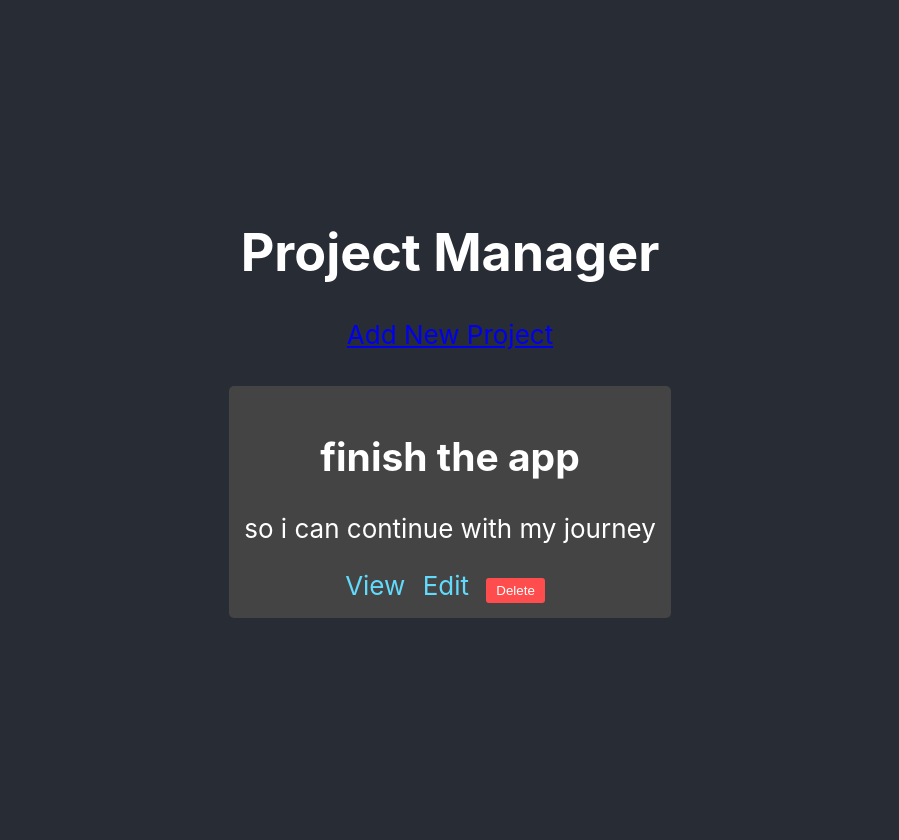
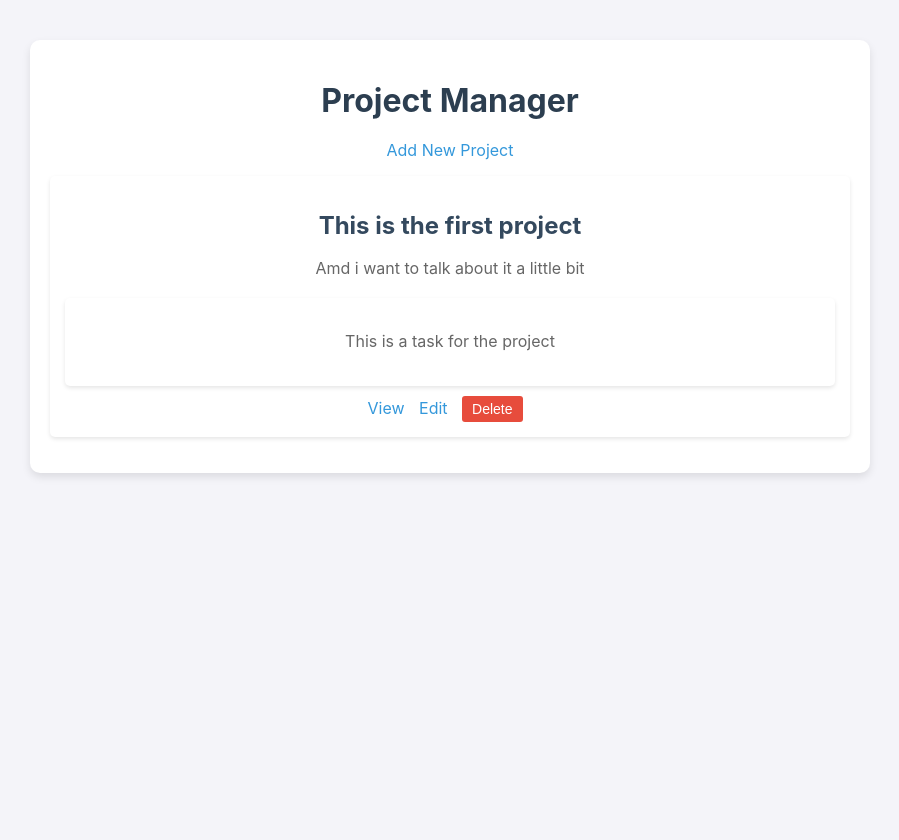
Before and after one commit to sin-server/task-flask, a Flask app: page / in a window 1280 px wide. Shown: the whole page, without its empty margins (190-1089 px from the left). After the commit the page ends 477 px from the top, so only its background shows below. Run offline with Flask 3, Linux system fonts and the light colour scheme; a user stored in the database is signed in.

Commit message:
Pending changes exported from your codespace

```diff
--- a/app.py
+++ b/app.py
@@ -3,25 +3,34 @@ from flask import Flask, render_template, request, redirect, url_for, flash
 from flask_sqlalchemy import SQLAlchemy
 from flask_login import LoginManager, UserMixin, login_user, login_required, logout_user, current_user
 from flask_migrate import Migrate
-import logging
-from logging.handlers import RotatingFileHandler
-from logging import Formatter
+from werkzeug.security import generate_password_hash, check_password_hash
 from datetime import datetime
 
-
+# Initialize Flask app
 app = Flask(__name__)
 app.config['SQLALCHEMY_DATABASE_URI'] = 'sqlite:///tasks.db'
 app.config['SECRET_KEY'] = 'your_secret_key_here'
+
+# Initialize extensions
 db = SQLAlchemy(app)
 migrate = Migrate(app, db)
 login_manager = LoginManager(app)
 login_manager.login_view = 'login'
 
+
+# Database Models
 class User(UserMixin, db.Model):
     id = db.Column(db.Integer, primary_key=True)
     username = db.Column(db.String(100), unique=True, nullable=False)
-    password = db.Column(db.String(100), nullable=False)
+    password_hash = db.Column(db.String(128), nullable=False)
     projects = db.relationship('Project', backref='user', lazy=True)
+
+    def set_password(self, password):
+        self.password_hash = generate_password_hash(password)
+
+    def check_password(self, password):
+        return check_password_hash(self.password_hash, password)
+
 
 class Project(db.Model):
     id = db.Column(db.Integer, primary_key=True)
@@ -29,6 +38,7 @@ class Project(db.Model):
     description = db.Column(db.String(200))
     user_id = db.Column(db.Integer, db.ForeignKey('user.id'), nullable=False)
     tasks = db.relationship('Task', backref='project', lazy=True)
+
 
 class Task(db.Model):
     id = db.Column(db.Integer, primary_key=True)
@@ -38,20 +48,27 @@ class Task(db.Model):
     due_date = db.Column(db.Date)
     project_id = db.Column(db.Integer, db.ForeignKey('project.id'), nullable=False)
 
+
+# Flask-Login user loader
 @login_manager.user_loader
 def load_user(user_id):
     return User.query.get(int(user_id))
 
+
+# CLI command to initialize the database
 @app.cli.command("init-db")
 def init_db():
     db.create_all()
     click.echo("Initialized the database.")
 
+
+# Routes
 @app.route("/")
 @login_required
 def index():
     projects = Project.query.filter_by(user_id=current_user.id).all()
     return render_template("index.html", projects=projects)
+
 
 @app.route("/login", methods=["GET", "POST"])
 def login():
@@ -59,17 +76,19 @@ def login():
         username = request.form['username']
         password = request.form['password']
         user = User.query.filter_by(username=username).first()
-        if user and user.password == password:
+        if user and user.check_password(password):
             login_user(user)
             return redirect(url_for('index'))
         flash('Invalid username or password')
     return render_template("login.html")
+
 
 @app.route("/logout")
 @login_required
 def logout():
     logout_user()
     return redirect(url_for('login'))
+
 
 @app.route("/register", methods=["GET", "POST"])
 def register():
@@ -79,12 +98,27 @@ def register():
         if User.query.filter_by(username=username).first():
             flash('Username already exists')
             return redirect(url_for('register'))
-        new_user = User(username=username, password=password)
+        new_user = User(username=username)
+        new_user.set_password(password)
         db.session.add(new_user)
         db.session.commit()
         login_user(new_user)
         return redirect(url_for('index'))
     return render_template("register.html")
+
+
+@app.route("/add_project", methods=["GET", "POST"])
+@login_required
+def add_project():
+    if request.method == "POST":
+        name = request.form['name']
+        description = request.form['description']
+        new_project = Project(name=name, description=description, user_id=current_user.id)
+        db.session.add(new_project)
+        db.session.commit()
+        return redirect(url_for('index'))
+    return render_template("add_project.html")
+
 
 @app.route("/add_task/<int:project_id>", methods=["GET", "POST"])
 @login_required
@@ -114,7 +148,7 @@ def add_task(project_id):
             description=description,
             status=status,
             due_date=due_date,
-            project_id=project_id
+            project_id=project_id  # Ensure project_id is set
         )
         db.session.add(new_task)
         db.session.commit()
@@ -122,37 +156,16 @@ def add_task(project_id):
 
     return render_template("add_task.html", project_id=project_id)
 
-@app.route("/add_project", methods=["GET", "POST"])
+
+@app.route("/project_detail/<int:project_id>")
 @login_required
-def add_project():
-    if request.method == "POST":
-        name = request.form['name']
-        description = request.form['description']
-        new_project = Project(name=name, description=description, user_id=current_user.id)
-        db.session.add(new_project)
-        db.session.commit()
-        return redirect(url_for('index'))
-    return render_template("add_project.html")
-
-@app.route("/add_task/<int:project_id>", methods=["GET", "POST"])
-@login_required
-def add_task(project_id):
+def project_detail(project_id):
     project = Project.query.get_or_404(project_id)
     if project.user_id != current_user.id:
-        flash('You do not have permission to add tasks to this project')
+        flash('You do not have permission to view this project')
         return redirect(url_for('index'))
-    if request.method == "POST":
-        new_task = Task(
-            title=request.form['title'],
-            description=request.form['description'],
-            status=request.form['status'],
-            due_date=request.form['due_date'],
-            project_id=project_id
-        )
-        db.session.add(new_task)
-        db.session.commit()
-        return redirect(url_for('project_detail', project_id=project_id))
-    return render_template("add_task.html", project_id=project_id)
+    return render_template("project_detail.html", project=project)
+
 
 @app.route("/edit_task/<int:task_id>", methods=["GET", "POST"])
 @login_required
@@ -162,14 +175,26 @@ def edit_task(task_id):
     if project.user_id != current_user.id:
         flash('You do not have permission to edit this task')
         return redirect(url_for('index'))
+
     if request.method == "POST":
         task.title = request.form['title']
         task.description = request.form['description']
         task.status = request.form['status']
-        task.due_date = request.form['due_date']
+        due_date_str = request.form['due_date']
+
+        # Convert due_date_str to a date object (or None if empty)
+        if due_date_str:
+            try:
+                task.due_date = datetime.strptime(due_date_str, '%Y-%m-%d').date()
+            except ValueError:
+                flash('Invalid date format. Please use YYYY-MM-DD.')
+                return redirect(url_for('edit_task', task_id=task_id))
+
         db.session.commit()
         return redirect(url_for('project_detail', project_id=task.project_id))
+
     return render_template("edit_task.html", task=task)
+
 
 @app.route("/delete_task/<int:task_id>", methods=["POST"])
 @login_required
@@ -179,10 +204,12 @@ def delete_task(task_id):
     if project.user_id != current_user.id:
         flash('You do not have permission to delete this task')
         return redirect(url_for('index'))
+
     project_id = task.project_id
     db.session.delete(task)
     db.session.commit()
     return redirect(url_for('project_detail', project_id=project_id))
+
 
 @app.route("/complete_task/<int:task_id>", methods=["POST"])
 @login_required
@@ -192,9 +219,11 @@ def complete_task(task_id):
     if project.user_id != current_user.id:
         flash('You do not have permission to complete this task')
         return redirect(url_for('index'))
+
     task.status = "Done"
     db.session.commit()
     return redirect(url_for('project_detail', project_id=task.project_id))
+
 
 @app.route("/edit_project/<int:project_id>", methods=["GET", "POST"])
 @login_required
@@ -203,12 +232,15 @@ def edit_project(project_id):
     if project.user_id != current_user.id:
         flash('You do not have permission to edit this project')
         return redirect(url_for('index'))
+
     if request.method == "POST":
         project.name = request.form['name']
         project.description = request.form['description']
         db.session.commit()
         return redirect(url_for('index'))
+
     return render_template("edit_project.html", project=project)
+
 
 @app.route("/delete_project/<int:project_id>", methods=["POST"])
 @login_required
@@ -217,9 +249,12 @@ def delete_project(project_id):
     if project.user_id != current_user.id:
         flash('You do not have permission to delete this project')
         return redirect(url_for('index'))
+
     db.session.delete(project)
     db.session.commit()
     return redirect(url_for('index'))
 
+
+# Run the app
 if __name__ == "__main__":
     app.run(debug=True, port=5000)
--- a/static/main.css
+++ b/static/main.css
@@ -1,80 +1,139 @@
+/* General Styles */
 body {
     margin: 0;
-    font-family: -apple-system, BlinkMacSystemFont, "Segoe UI", "Roboto", "Oxygen",
-        "Ubuntu", "Cantarell", "Fira Sans", "Droid Sans", "Helvetica Neue",
-        sans-serif;
+    font-family: -apple-system, BlinkMacSystemFont, "Segoe UI", Roboto, "Helvetica Neue", Arial, sans-serif;
     -webkit-font-smoothing: antialiased;
     -moz-osx-font-smoothing: grayscale;
-}
-
-code {
-    font-family: source-code-pro, Menlo, Monaco, Consolas, "Courier New",
-        monospace;
+    background-color: #f4f4f9;
+    color: #333;
 }
 
 .App {
     text-align: center;
-}
-
-.App-logo {
-    height: 40vmin;
-    pointer-events: none;
+    padding: 20px;
 }
 
 .App-header {
-    background-color: #282c34;
-    min-height: 100vh;
-    display: flex;
-    flex-direction: column;
-    align-items: center;
-    justify-content: center;
-    font-size: calc(10px + 2vmin);
-    color: white;
+    background-color: #ffffff;
     padding: 20px;
-    text-align: center;
+    border-radius: 10px;
+    box-shadow: 0 4px 8px rgba(0, 0, 0, 0.1);
+    max-width: 800px;
+    margin: 20px auto;
 }
 
-.App-link {
-    color: #61dafb;
+h1 {
+    color: #2c3e50;
+    margin-bottom: 20px;
 }
 
-.heart {
-    color: #ff0000;
+h2 {
+    color: #34495e;
+    margin-bottom: 10px;
 }
 
-.small {
-    font-size: 0.75rem;
+p {
+    color: #666;
+    line-height: 1.6;
 }
 
+/* Forms */
+form {
+    margin: 20px 0;
+    text-align: left;
+}
+
+label {
+    display: block;
+    margin-bottom: 5px;
+    font-weight: bold;
+    color: #2c3e50;
+}
+
+input[type="text"],
+input[type="password"],
+input[type="date"],
+textarea,
+select {
+    width: 100%;
+    padding: 10px;
+    margin-bottom: 15px;
+    border: 1px solid #ddd;
+    border-radius: 5px;
+    font-size: 16px;
+    box-sizing: border-box;
+}
+
+textarea {
+    resize: vertical;
+    min-height: 100px;
+}
+
+button {
+    background-color: #3498db;
+    color: white;
+    border: none;
+    padding: 10px 20px;
+    border-radius: 5px;
+    cursor: pointer;
+    font-size: 16px;
+    transition: background-color 0.3s ease;
+}
+
+button:hover {
+    background-color: #2980b9;
+}
+
+/* Links */
+a {
+    color: #3498db;
+    text-decoration: none;
+    transition: color 0.3s ease;
+}
+
+a:hover {
+    color: #2980b9;
+}
+
+/* Lists */
 ul {
     list-style-type: none;
     padding: 0;
 }
 
 li {
-    background: #444;
-    margin: 10px 0;
+    background-color: #ffffff;
     padding: 15px;
+    margin-bottom: 10px;
     border-radius: 5px;
-    color: white;
+    box-shadow: 0 2px 4px rgba(0, 0, 0, 0.1);
 }
 
-form {
-    display: inline;
+/* Task Status */
+.task-status {
+    display: inline-block;
+    padding: 5px 10px;
+    border-radius: 5px;
+    font-size: 14px;
+    font-weight: bold;
 }
 
-button {
-    background: #61dafb;
-    border: none;
-    padding: 5px 10px;
-    border-radius: 3px;
-    cursor: pointer;
+.task-status.To-Do {
+    background-color: #f1c40f;
+    color: #fff;
 }
 
-button:hover {
-    background: #4fa8c7;
+.task-status.In-Progress {
+    background-color: #3498db;
+    color: #fff;
 }
 
+.task-status.Done {
+    background-color: #2ecc71;
+    color: #fff;
+}
+
+/* Actions */
 .actions {
     margin-top: 10px;
 }
@@ -83,18 +142,78 @@ button:hover {
 .actions button {
     margin-right: 10px;
     text-decoration: none;
-    color: #61dafb;
+    color: #3498db;
+    transition: color 0.3s ease;
 }
 
 .actions button {
-    background: #ff4d4d;
+    background-color: #e74c3c;
+    color: white;
     border: none;
     padding: 5px 10px;
     border-radius: 3px;
-    color: white;
     cursor: pointer;
+    font-size: 14px;
+    transition: background-color 0.3s ease;
 }
 
 .actions button:hover {
-    background: #cc0000;
+    background-color: #c0392b;
 }
+
+/* Filter Form */
+.filter-form {
+    margin-bottom: 20px;
+}
+
+.filter-form label {
+    margin-right: 10px;
+}
+
+.filter-form select {
+    padding: 5px;
+    border-radius: 5px;
+    border: 1px solid #ddd;
+}
+
+.filter-form button {
+    padding: 5px 10px;
+    background-color: #3498db;
+    color: white;
+    border: none;
+    border-radius: 5px;
+    cursor: pointer;
+    transition: background-color 0.3s ease;
+}
+
+.filter-form button:hover {
+    background-color: #2980b9;
+}
+
+/* Responsive Design */
+@media (max-width: 768px) {
+    .App-header {
+        padding: 15px;
+    }
+
+    h1 {
+        font-size: 24px;
+    }
+
+    h2 {
+        font-size: 20px;
+    }
+
+    input[type="text"],
+    input[type="password"],
+    input[type="date"],
+    textarea,
+    select {
+        font-size: 14px;
+    }
+
+    button {
+        font-size: 14px;
+        padding: 8px 16px;
+    }
+}
--- a/templates/index.html
+++ b/templates/index.html
@@ -12,6 +12,13 @@
                 <li>
                     <h2>{{ project.name }}</h2>
                     <p>{{ project.description }}</p>
+                    <ul>
+                        {% for task in project.tasks %}
+                        <li>
+                            <p>{{ task.title }}</p>
+                        </li>
+                        {% endfor %}  <!-- Close the inner for loop -->
+                    </ul>
                     <div class="actions">
                         <a href="{{ url_for('project_detail', project_id=project.id) }}">View</a>
                         <a href="{{ url_for('edit_project', project_id=project.id) }}">Edit</a>
@@ -20,7 +27,7 @@
                         </form>
                     </div>
                 </li>
-                {% endfor %}
+                {% endfor %}  <!-- Close the outer for loop -->
             </ul>
         </header>
     </div>
```
Also changed, not shown: docker-compose.yml (added, +27 -0 lines), requirements.txt (+6 -6 lines), templates/project_detail.html (+16 -1 lines), README.md, instance/tasks.db, static/edit_task.html (renamed from templates/edit_task.html), 2 other files.
